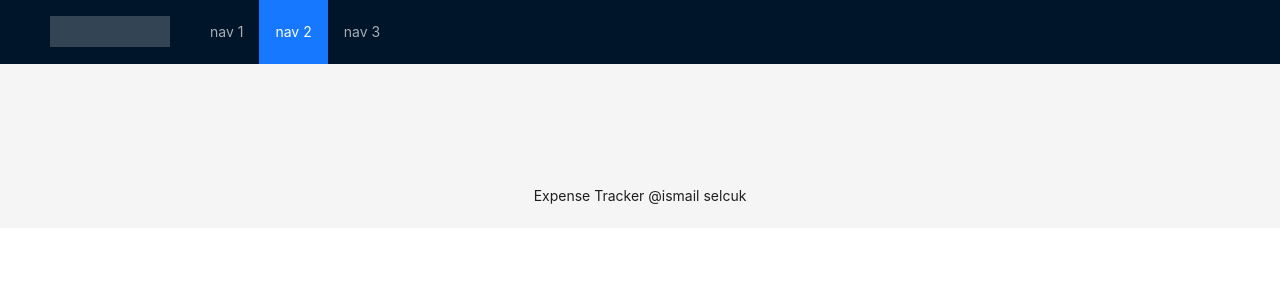
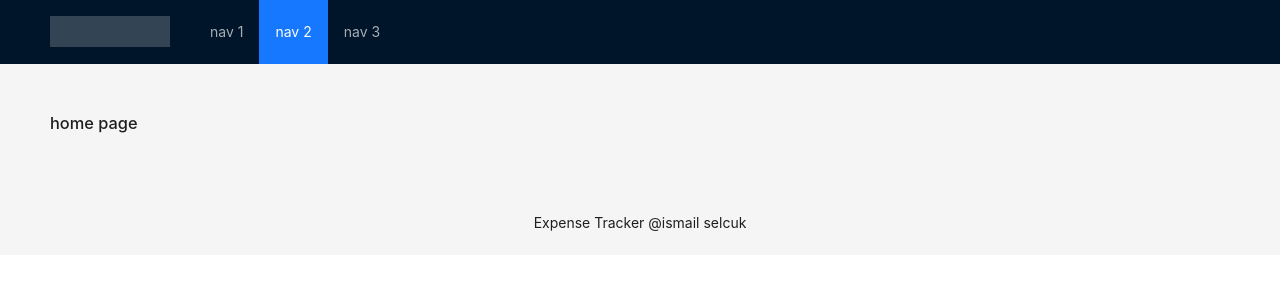
Before and after one commit to ismlslckk/expense_tracker, a React (Create React App) app: page /home in a window 1280 px wide. Shown: the top 300 px of the page. Built offline with nearby package versions, Linux system fonts and the light colour scheme; sample sign-in values are in the browser's storage.

Commit message:
ProtectedRoute is written

```diff
--- a/src/App.tsx
+++ b/src/App.tsx
@@ -1,6 +1,6 @@
 import React from "react";
 import { Route, Routes } from "react-router-dom";
-import { Login, SignUp } from "./components";
+import { Home, Login, ProtectedRoute, SignUp } from "./components";
 
 import { Breadcrumb, Layout, Menu, theme } from 'antd';
 
@@ -37,18 +37,16 @@ function App() {
       </Header>
       <Content className="site-layout" style={{ padding: '50px' }}>
         <Routes>
-          <Route path="/register" element={<SignUp />}></Route>
-          <Route path="/login" element={<Login />}></Route>
+          <Route element={<ProtectedRoute />}>
+            <Route path="/home" element={<Home />} />
+          </Route>
+          <Route path="/register" element={<SignUp />} />
+          <Route path="/login" element={<Login />} />
         </Routes>
       </Content>
       <Footer style={{ textAlign: 'center' }}>Expense Tracker @ismail selcuk</Footer>
     </Layout>
 
-    /*
-    <Routes>
-    <Route path="/register" element={<SignUp/>}></Route>
-    </Routes> */
-
   );
 }
 
--- /dev/null
+++ b/src/components/Home.tsx
@@ -0,0 +1,9 @@
+const Home = () => {
+    return (
+        <>
+            <h3>home page</h3>
+        </>
+    );
+}
+
+export default Home;
--- a/src/components/Login.tsx
+++ b/src/components/Login.tsx
@@ -1,6 +1,6 @@
 import { Button, Checkbox, Col, Form, Input, Row, Result } from 'antd';
 import React, { useEffect } from "react";
-import { useLocation } from 'react-router-dom';
+import { useLocation, useNavigate } from 'react-router-dom';
 import { LoginForm } from '../types';
 import { useDispatch, useSelector } from 'react-redux';
 import { login } from '../store/actions/userActions';
@@ -9,9 +9,9 @@ import { messageProvider } from '../utils';
 
 function Login() {
 
-    let location = useLocation();
+    const location = useLocation();
+    const navigate = useNavigate();
     const dispatch = useDispatch();
-
 
     const { data, loading, error } = useSelector((state: AppState) => state.user);
 
@@ -20,6 +20,12 @@ function Login() {
         values.password = '83r5^_';
         dispatch(login(values));
     };
+
+    useEffect(() => {
+        const token = localStorage.getItem("token");
+        if (token)
+            navigate("/home");
+    }, [data]);
 
     useEffect(() => {
         error && messageProvider().error(error);
@@ -40,7 +46,6 @@ function Login() {
                     subTitle="Please login with your username and password"
                 />
             }
-
 
             <Form
                 name="basic"
--- /dev/null
+++ b/src/components/ProtectedRoute.tsx
@@ -0,0 +1,15 @@
+import {
+  Navigate,
+  Outlet,
+} from 'react-router-dom';
+
+const ProtectedRoute = ({ redirectPath = '/login', children = null }) => {
+  const token = localStorage.getItem("token");
+  if (!token)
+    return <Navigate to={redirectPath} replace />;
+
+  return children ? children : <Outlet />;
+};
+
+
+export default ProtectedRoute;
--- a/src/components/index.ts
+++ b/src/components/index.ts
@@ -1,2 +1,4 @@
-export {default as SignUp} from './SignUp'
-export {default as Login} from './Login'
+export { default as SignUp } from './SignUp'
+export { default as Login } from './Login'
+export {default as Home} from './Home';
+export { default as ProtectedRoute } from './ProtectedRoute';
--- a/src/store/actions/userActions.ts
+++ b/src/store/actions/userActions.ts
@@ -8,6 +8,7 @@ export const login = (creds: LoginForm) => async (dispatch: UserDispatch) => {
     try {
         const response = await api().post<User>("/auth/login", creds);
         response.data.username = creds.username;
+        localStorage.setItem("token",response.data.token);
         dispatch({ type: "LOGIN_SUCCESS", payload: response.data });
     } catch (error: any) {
         dispatch({ type: "LOGIN_ERROR", error: error.message });
```
